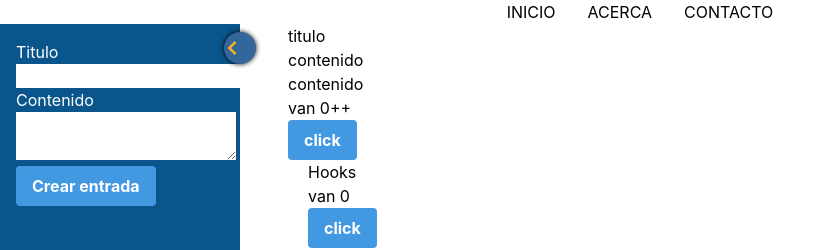
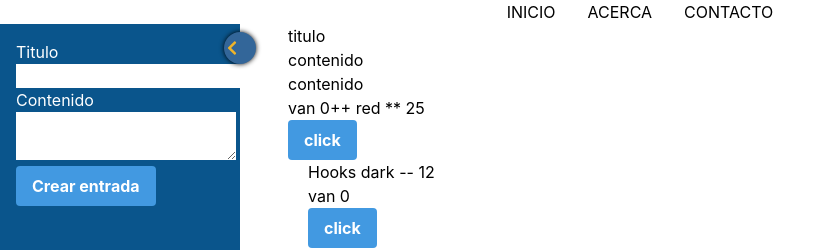
Before and after one commit to eu-cbarcos/reactest, a React (Create React App) app: page / in a window 1280 px wide. Shown: the top 250 px of the page, without its empty margins (0-836 px from the left). Built offline with nearby package versions, Linux system fonts and the light colour scheme.

Commit message:
Pasar variables globales de padres a hijos, clases o funciones... con consumer y providers

```diff
--- a/src/App.js
+++ b/src/App.js
@@ -10,6 +10,8 @@ import ContadorClicksHooks from './components/ContadorClicksHook'
 import ContadorClicksReducer from './components/ContadorClicksReducer'
 import {Form} from './components/Form'
 import {Switch,Route, BrowserRouter, Link, useParams, useLocation} from "react-router-dom"
+import ThemeContext from './themeContext';
+
 
 //const color = '#f1f2f3';
 const color2 = '#369';
@@ -64,8 +66,8 @@ const AsideStyle = styled.div`
 
 const Child = () => {
   let {id} = useParams();
-  let location = useLocation(); // query string
-  console.log(location.search);
+  //let location = useLocation(); // query string
+  //console.log(location.search);
   return (
     <div>
       <h3>ID : {id}</h3>
@@ -131,7 +133,10 @@ class App extends React.Component {
             </ul>
           </nav>
         </header>
+
+
         <Switch>
+
           <Route exact path="/">
             <AppStyle>
               <AsideStyle className={`panel-admin ${this.state.estadoCerrado}?cerrado:`}>
@@ -159,9 +164,21 @@ class App extends React.Component {
                 ))}
               </ul>
 
-              <ContadorClicks/>
+                <ThemeContext.Provider value={{
+                  color:'red',size:25
+                }}>
 
-              {!this.state.estadoCerrado && <ContadorClicksHooks/>}
+                  <ThemeContext.Consumer>{()=>(
+                    <ContadorClicks/>
+                  )}</ThemeContext.Consumer>
+
+                </ThemeContext.Provider>
+
+                {!this.state.estadoCerrado &&
+                  <ThemeContext.Consumer>{()=>(
+                    <ContadorClicksHooks/>
+                  )}</ThemeContext.Consumer>
+                }
 
                 <br />
                 <ContadorClicksReducer />
@@ -184,7 +201,10 @@ class App extends React.Component {
               <h1>404!</h1>
             </div>
           </Route>
+
         </Switch>
+
+
       </BrowserRouter>
     );
   }
--- a/src/components/ContadorClicks.js
+++ b/src/components/ContadorClicks.js
@@ -1,5 +1,6 @@
 import React from 'react'
 import {withLog} from './withLog'
+import ThemeContext from '../themeContext';
 
 class ContadorClicks extends React.Component{
   constructor (props) {
@@ -15,12 +16,15 @@ class ContadorClicks extends React.Component{
     });
   }
   render () {
+    console.log(this.context);
     return (
       <div className="">
-        <p>van {this.state.numclicks}++</p>
+        <p>van {this.state.numclicks}++  {this.context.color} ** {this.context.size}</p>
         <button onClick={this.nelsin} className="bg-blue-500 hover:bg-blue-700 text-white font-bold py-2 px-4 rounded">click</button>
       </div>
     )
   };
 }
+ContadorClicks.contextType = ThemeContext;
+
 export default withLog(ContadorClicks);
--- a/src/components/ContadorClicksHook.js
+++ b/src/components/ContadorClicksHook.js
@@ -1,6 +1,7 @@
-import React, {useState} from 'react'
+import React, {useState, useContext} from 'react'
 import Input from './Input';
 import { withLog } from './withLog';
+import ThemeContext from '../themeContext';
 
 const ContadorClicksHooks = () => {
 
@@ -9,21 +10,11 @@ const ContadorClicksHooks = () => {
   // "" valor inicial
   const [nombre,setNombre] = useState("");
   //const [objeto,setObjeto] = useState("");
+  const theme = useContext(ThemeContext);
 
   const aumentar = () => {
     setClicks(click + 1);
   }
-
-  // didMount
-  /*React.useEffect(()=>{
-    console.log("Llamada a useEffect", click, nombre);
-  },[]);*/
-
-  // didUpdate
-/*  React.useEffect(()=>{
-    console.log("Llamada a useEffect", click, nombre);
-  },[click,nombre]);*/
-
 
   React.useEffect(()=>{
     console.log("Llamada a useEffect", click);
@@ -38,7 +29,7 @@ const ContadorClicksHooks = () => {
 
   return (
     <div className="border-gray-300 px-5">
-      <h4>Hooks</h4>
+      <h4>Hooks {theme.color} -- {theme.size}</h4>
       <p>van {click}</p>
       <button onClick={aumentar} className="bg-blue-500 hover:bg-blue-700 text-white font-bold py-2 px-4 rounded">click</button>
       <Input
--- a/src/index.js
+++ b/src/index.js
@@ -4,8 +4,12 @@ import ReactDOM from 'react-dom';
 import './styles/tailwind.css';
 import App from './App';
 import * as serviceWorker from './serviceWorker';
+import ThemeContext from './themeContext';
 
-ReactDOM.render(<App />, document.getElementById('root'));
+ReactDOM.render(
+  <App />,
+  document.getElementById('root')
+);
 
 // If you want your app to work offline and load faster, you can change
 // unregister() to register() below. Note this comes with some pitfalls.
--- /dev/null
+++ b/src/themeContext.js
@@ -0,0 +1,9 @@
+import React from 'react';
+
+//se usa para variables globales
+const ThemeContext = React.createContext({
+  color: 'dark',
+  size: 12
+});
+
+export default ThemeContext;
```
